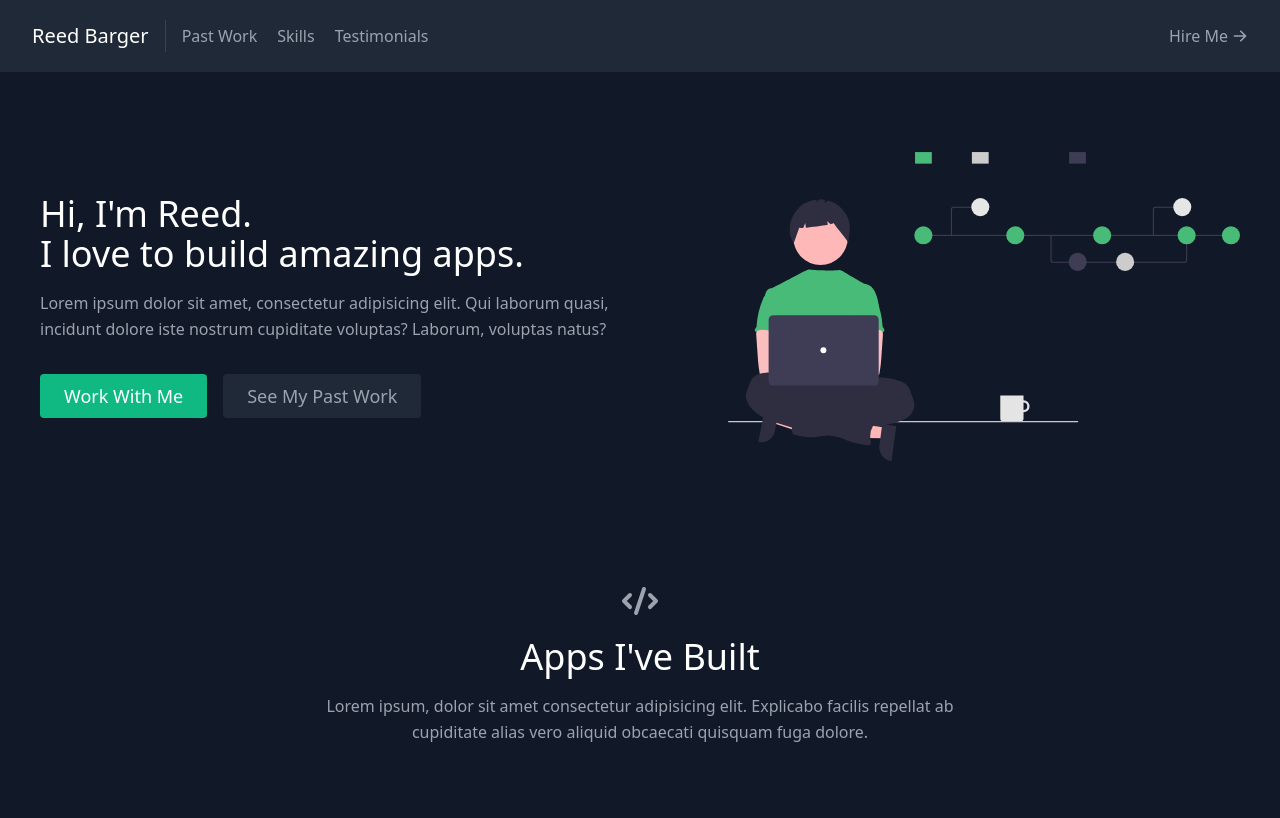
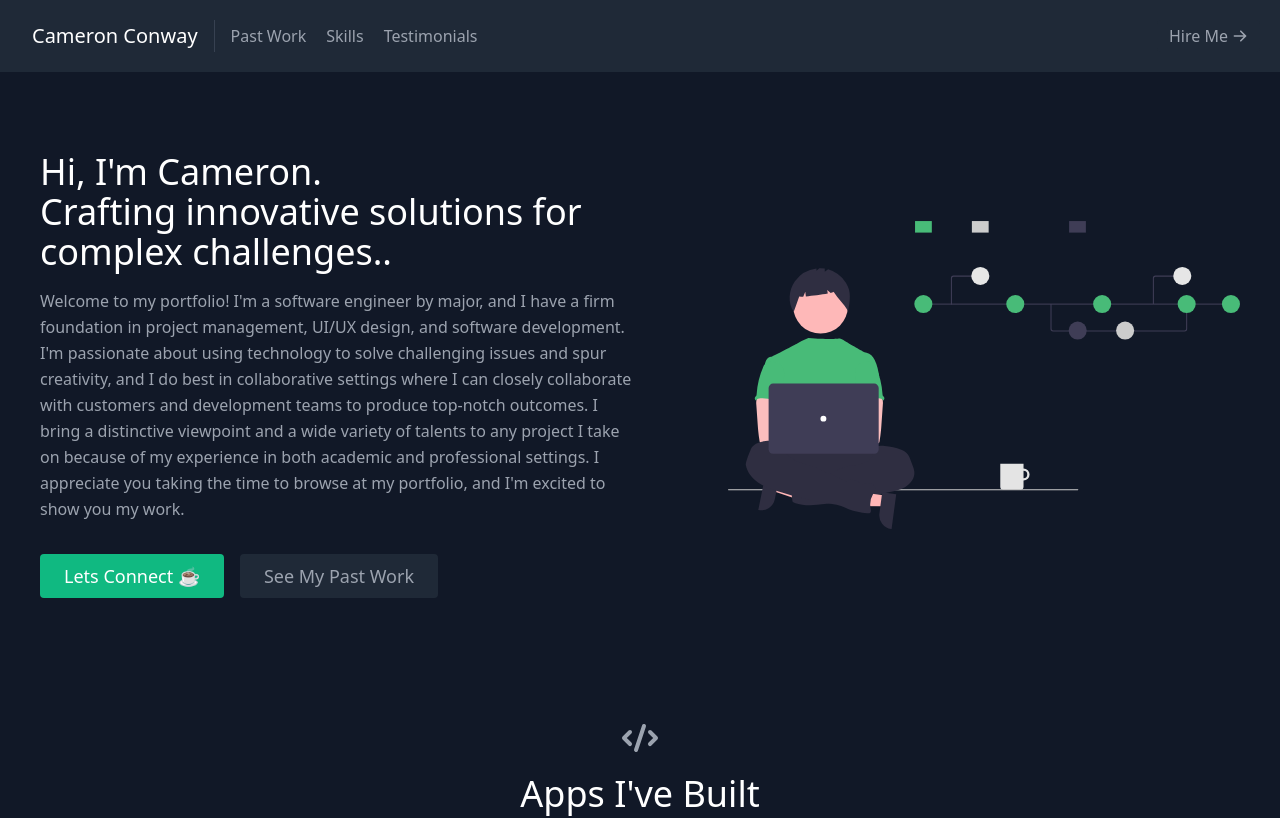
Before and after one commit to cconway1-stevens/react-tailwindcss-portfolio-master, a React (Create React App) app: page / in a window 1280 px wide. Shown: the top 818 px of the page. Built offline with nearby package versions, Linux system fonts and the light colour scheme.

Commit message:
new edits

```diff
--- a/src/components/About.js
+++ b/src/components/About.js
@@ -6,20 +6,26 @@ export default function About() {
       <div className="container mx-auto flex px-10 py-20 md:flex-row flex-col items-center">
         <div className="lg:flex-grow md:w-1/2 lg:pr-24 md:pr-16 flex flex-col md:items-start md:text-left mb-16 md:mb-0 items-center text-center">
           <h1 className="title-font sm:text-4xl text-3xl mb-4 font-medium text-white">
-            Hi, I'm Reed.
-            <br className="hidden lg:inline-block" />I love to build amazing
-            apps.
+            Hi, I'm Cameron.
+            <br className="hidden lg:inline-block" />Crafting innovative solutions for complex challenges..
           </h1>
           <p className="mb-8 leading-relaxed">
-            Lorem ipsum dolor sit amet, consectetur adipisicing elit. Qui
-            laborum quasi, incidunt dolore iste nostrum cupiditate voluptas?
-            Laborum, voluptas natus?
+          Welcome to my portfolio! I'm a software engineer by major, and I have a firm foundation
+          in project management, UI/UX design, and software development. I'm passionate about using
+          technology to solve challenging issues and spur creativity,
+           and I do best in collaborative settings where I can closely
+           collaborate with customers and development teams to produce
+           top-notch outcomes. I bring a distinctive viewpoint and a
+           wide variety of talents to any project I take on because of
+           my experience in both academic and professional settings.
+           I appreciate you taking the time to browse at my portfolio,
+            and I'm excited to show you my work.
           </p>
           <div className="flex justify-center">
             <a
               href="#contact"
               className="inline-flex text-white bg-green-500 border-0 py-2 px-6 focus:outline-none hover:bg-green-600 rounded text-lg">
-              Work With Me
+              Lets Connect ☕️
             </a>
             <a
               href="#projects"
--- a/src/components/Navbar.js
+++ b/src/components/Navbar.js
@@ -7,7 +7,7 @@ export default function Navbar() {
       <div className="container mx-auto flex flex-wrap p-5 flex-col md:flex-row items-center">
         <a className="title-font font-medium text-white mb-4 md:mb-0">
           <a href="#about" className="ml-3 text-xl">
-            Reed Barger
+            Cameron Conway
           </a>
         </a>
         <nav className="md:mr-auto md:ml-4 md:py-1 md:pl-4 md:border-l md:border-gray-700	flex flex-wrap items-center text-base justify-center">
```
